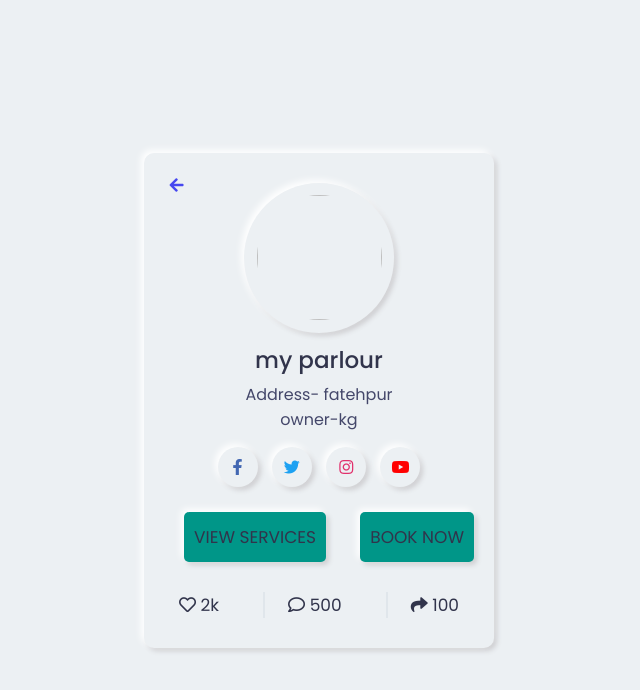
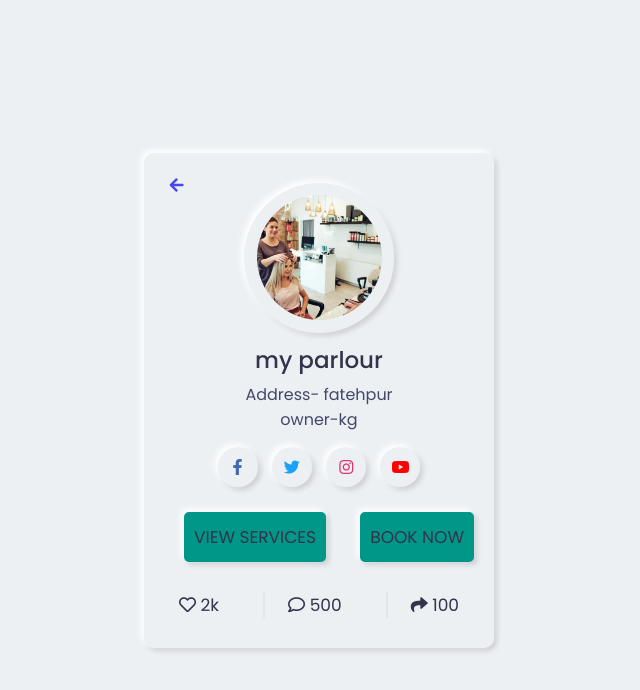
Before and after one commit to Kapilkhatik11/glampaze.git.io, a plain HTML site: page admin3.html in a window 1280 px wide. Shown: the whole page, without its empty margins (321-961 px from the left). Drawn offline with Linux system fonts and the light colour scheme.

Commit message:
Update admin3.html

```diff
--- a/admin3.html
+++ b/admin3.html
@@ -212,7 +212,7 @@ body{
   <div class="wrapper">
     <div class="img-area">
       <div class="inner-area">
-        <img src="file:///storage/emulated/0/Documents/Image to PDF Converter/beautiful-women-face-hair-salon-logo-vector-27669725.jpg" alt="">
+        <img src="Images/profile3.png" alt="">
       </div>
     </div>
     <a href="index.html"><div class="icon arrow"><i class="fas fa-arrow-left"></i></a></div>
```
